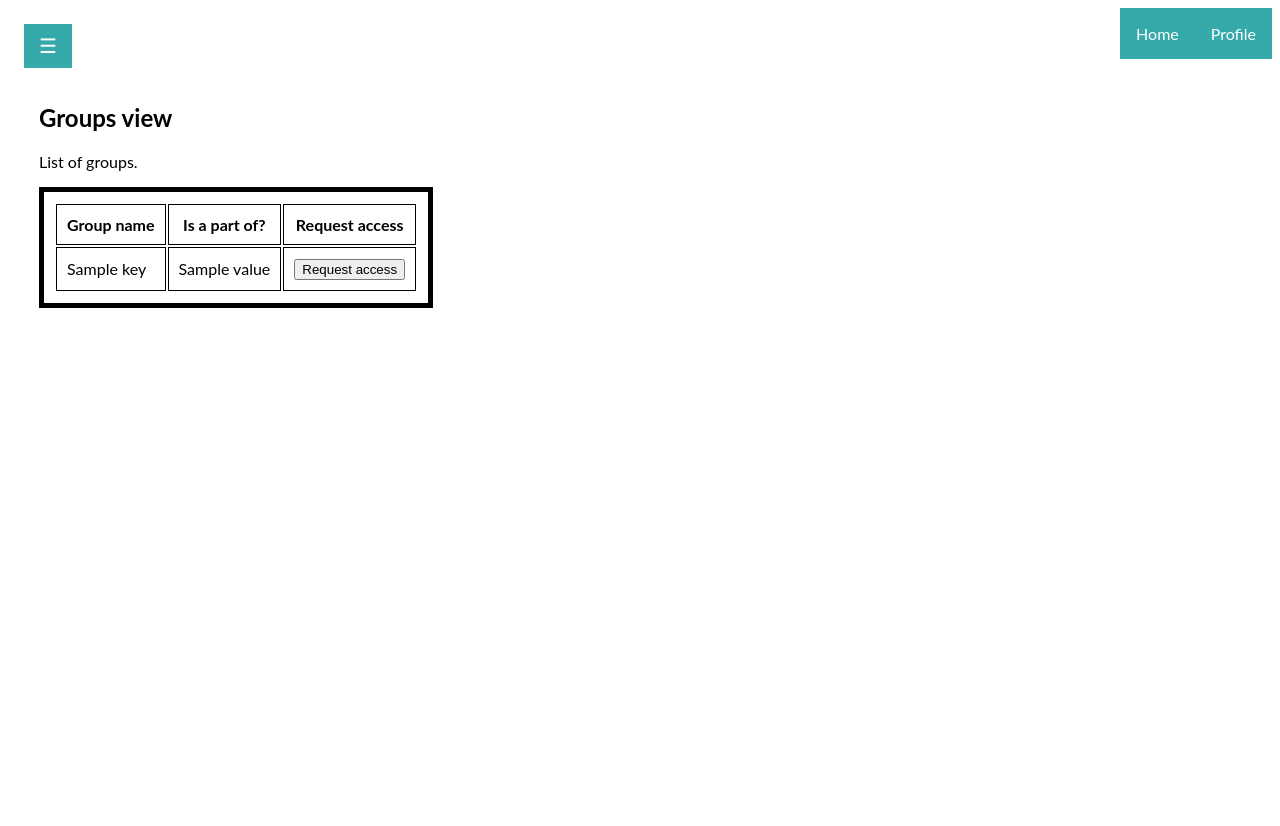
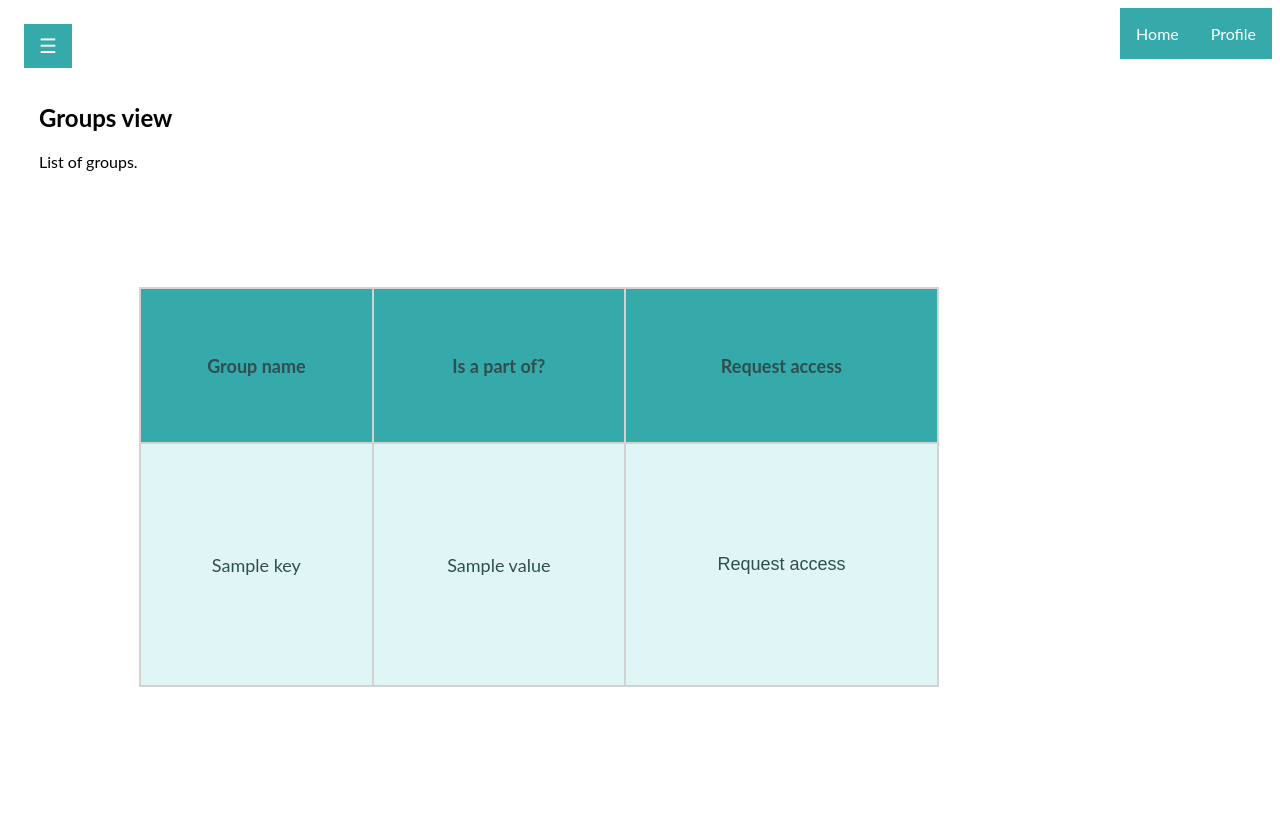
Before and after one commit to ProtiucOvidiu/proiect, a Flask app: template src/templates/user_files/user_groups.html in a window 1280 px wide. Before the commit the page ends 308 px from the top, so only its background shows below. Run offline with Flask 2, Linux system fonts and the light colour scheme; the template is opened without the code that fills it: most values are stand-ins (such as "Sample title", 1, 10 or a date in 2020); some libraries are stand-ins or nearby versions.

Commit message:
Added group table + style for admin

```diff
--- a/src/admin.py
+++ b/src/admin.py
@@ -1,8 +1,10 @@
 from flask import Flask
 from flask import Flask, flash, redirect, render_template, request, session, abort, flash, url_for
+import mysql.connector as mariadb
 
-from global_variables import app
+from global_variables import *
 
+#=============================================================================#
 
 @app.route('/admin_home')
 def admin_home_run():
@@ -58,29 +60,81 @@ def temp_str(group_names, abbreviation):
 
 @app.route('/admin_groups')
 def admin_groups_run():
-    return render_template('admin_files/admin_groups.html')
 
+     # database connection to get the groups
+    conn = mariadb.connect(host='sql11.freemysqlhosting.net', user='sql11402476',
+           password='kS7DsFkJep', database='sql11402476')
+    cur = conn.cursor(buffered=True)
+
+    # list of queries
+    queries = []
+    # get all the groups
+    queries.append("SELECT name FROM groups;")
+    # create query to get the groups that the current user is a part of
+    queries.append("SELECT g.name FROM groups g, (SELECT ug.group_id_1,"
+    + "ug.group_id_2, ug.group_id_3 FROM user_groups_relation ug "
+    + "INNER JOIN users u ON u.id = ug.user_id WHERE u.username = '"
+    + user_name[0] + "') result WHERE g.id = result.group_id_1"
+    + " OR g.id = result.group_id_2 OR g.id = result.group_id_3;")
+
+    # get all the group names
+    cur.execute(queries[0])
+    group_names = cur.fetchall()
+
+    # get all the group names for this user
+    cur.execute(queries[1])
+    admin_groups = cur.fetchall()
+
+    # close the connection
+    cur.close()
+    conn.close()
+
+    # create the dictionary with {name, yes/no} pairs
+    groups = {}
+    for group_row in admin_groups:
+        if is_group_in_list(group_names, group_row[0]):
+            groups[ group_row[0] ] = "Yes"
+        else:
+            groups[ group_row[0] ] = "No"
+
+    # return the page with all the data stored in the groups variable
+    return render_template('admin_files/admin_groups.html', groups = groups)
+
+def is_group_in_list(group_names, group):
+    # verify if a specific group name is in the list or not
+    for group_row in group_names:
+        if group == group_row[0]:
+            return True
+    return False
+
+#=============================================================================#
 
 @app.route('/admin_add')
 def admin_add_run():
     return render_template('admin_files/admin_add.html')
 
+#=============================================================================#
 
 @app.route('/admin_modify')
 def admin_modify_run():
     return render_template('admin_files/admin_modify.html')
 
+#=============================================================================#
 
 @app.route('/admin_delete')
 def admin_delete_run():
     return render_template('admin_files/admin_delete.html')
 
+#=============================================================================#
 
 @app.route('/admin_msg')
 def admin_msg_run():
     return render_template('admin_files/admin_msg.html')
 
+#=============================================================================#
 
 @app.route('/admin_forum')
 def admin_forum_run():
     return render_template('admin_files/admin_forum.html')
+
+#=============================================================================#
--- a/src/templates/user_files/user_groups.html
+++ b/src/templates/user_files/user_groups.html
@@ -3,8 +3,61 @@
 
   <head>
     <meta name="viewport" content="width=device-width, initial-scale=1">
-    <link rel="stylesheet" type= "text/css" href="../static/styles/index.css">
+    <link rel="stylesheet" type= "text/css" href="../../static/styles/index.css">
+    <!--<link rel="stylesheet" href="https://maxcdn.bootstrapcdn.com/bootstrap/4.5.2/css/bootstrap.min.css%22%3E">-->
+    <link rel="stylesheet" type= "text/css" href="../../static/styles/groups.css">
     <script type="text/javascript" src="../../static/scripts/index.js"></script>
+    <style>
+      .container {
+        padding: 100px;
+        position: relative;
+      }
+
+      table {
+          height: 400px;
+          width: 800px;
+          border-collapse: collapse;
+          border: 2.5px solid lightgray;
+          font-size: 18px;
+      }
+
+      th {
+          padding: 5px 15px 5px 15px;
+          border-collapse: collapse;
+          border: 2.5px solid lightgray;
+          text-align: center;
+          color: darkslategray;
+          background-color: #36a9ab;
+      }
+
+      tr {
+
+          border-collapse: collapse;
+          border: 2.5px solid lightgray;
+      }
+
+      td {
+          padding: 5px 40px 5px 40px;
+          border-collapse: collapse;
+          border: 2.5px solid lightgray;
+          text-align: center;
+          color: darkslategray;
+          background-color: #E0F5F5;
+      }
+
+      .request_btn {
+          font-size: 18px;
+          color: darkslategray;
+          background: none;
+          border: none;
+          padding: 10px;
+      }
+
+      .request_btn:hover {
+        background-color: #36a9ab;
+      }
+
+    </style>
   </head>
 
   <body>
@@ -35,22 +88,32 @@
     <div id="main">
       <button class="open_btn" onclick="open_menu()">☰</button>
       <div style="padding: 15px;">
+
         <h2>Groups view</h2>
         <p>List of groups.</p>
-        <table style="border: 5px solid black; padding: 10px; float: center;">
+
+        <div class="container">
+          <div class="row gutters">
+            <div class="col-xl-3 col-lg-3 col-md-12 col-sm-12 col-12">
+              <table>
                   <tr>
-            <th style="border: 1px solid black; padding: 10px; float: center;">Group name</th>
-            <th style="border: 1px solid black; padding: 10px; float: center;">Is a part of?</th>
-            <th style="border: 1px solid black; padding: 10px; float: center;">Request access</th>
+                    <th>Group name</th>
+                    <th>Is a part of?</th>
+                    <th>Request access</th>
                   </tr>
+
                   {% for key, value in groups.items() %}
-          <tr style="border: 1px solid black; padding: 10px; float: center;">
-            <td style="border: 1px solid black; padding: 10px; float: center;">{{ key }}</td>
-            <td style="border: 1px solid black; padding: 10px; float: center;">{{ value }}</td>
-            <td style="border: 1px solid black; padding: 10px; float: center;"><button>Request access</button></td>
+                <tr>
+                  <td id="{{ key }}">{{ key }}</td>
+                  <td>{{ value }}</td>
+                  <td><button class="request_btn">Request access</button></td>
                 </tr>
                 {% endfor %}
+
               </table>
+            </div>
+          </div>
+        </div>
 
       </div>
     </div>
```
Also changed, not shown: src/templates/admin_files/admin_groups.html (+29 -0 lines), src/user.py (+9 -0 lines). Lines whose indentation alone changed are shown as unchanged.
